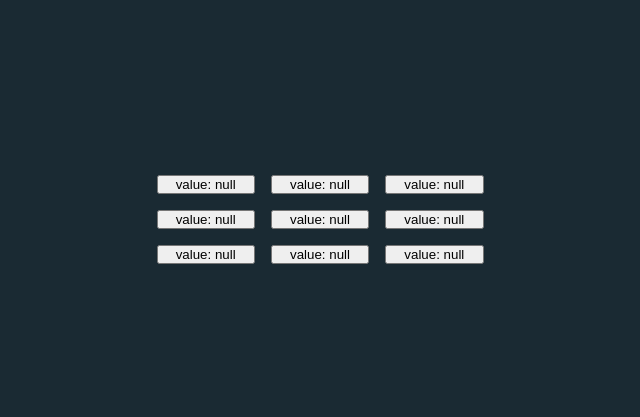
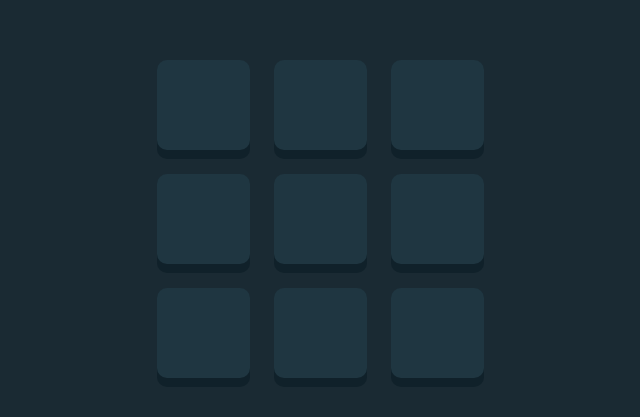
Before and after one commit to JHughesSUTA/tic-tac-toe, a React (Create React App) app: page / in a window 1280 px wide. Shown: the part 181-598 px from the top of the page, without its empty margins (320-960 px from the left). Built offline with nearby package versions, Linux system fonts and the light colour scheme.

Commit message:
style board and squares

```diff
--- a/src/components/game/Board.css
+++ b/src/components/game/Board.css
@@ -7,5 +7,15 @@
 .board {
   display: grid;
   grid-template-columns: repeat(3, 1fr);
-  gap: 1em;
+  gap: 1.5em;
 }
+
+.board-btn {
+  background-color: var(--semi-dark-navy);
+  color: #fff;
+  -webkit-box-shadow: 0px 9px 0px 0px var(--shadow-navy);
+  box-shadow: 0px 9px 0px 0px var(--shadow-navy);
+  border: none;
+  height: 90px;
+  border-radius: 10px;
+}
--- a/src/components/game/Board.jsx
+++ b/src/components/game/Board.jsx
@@ -8,7 +8,7 @@ const Board = ({squares, handleClick, turn}) => {
     <div className="board">
       {
         squares.map((square, i) => (
-          <Square key={i} value={square} turn={turn} handleClick={() => handleClick(i)} />
+          <Square key={i} value={square} handleClick={() => handleClick(i)} />
         ))
       }
     </div>
--- a/src/components/game/Game.jsx
+++ b/src/components/game/Game.jsx
@@ -17,9 +17,7 @@ const Game = () => {
 
   const handleClick = i => {
     const boardCopy = [...board];
-    console.log(boardCopy[i])
-    if (boardCopy[i]) {
-      console.log('taken')
+    if (boardCopy[i] || gameWon) {
       return
     };
     boardCopy[i] = turn;
--- a/src/components/game/Square.jsx
+++ b/src/components/game/Square.jsx
@@ -1,7 +1,13 @@
+// import IconO from "../svgs/IconO";
+// import IconX from "../svgs/IconX";
+import IconO from "../../assets/icon-o.svg"
+import IconX from "../../assets/icon-x.svg"
+
 const Square = ({  value, handleClick }) => {
   return (
     <button className="board-btn" onClick={handleClick}>
-      {`value: ${value}`}
+      {value === "O" && <img src={IconO} alt="O" />}
+      {value === "X" && <img src={IconX} alt="X" />}
     </button>
   );
 };
```
Also changed, not shown: src/App.css (line endings or trailing spaces).
